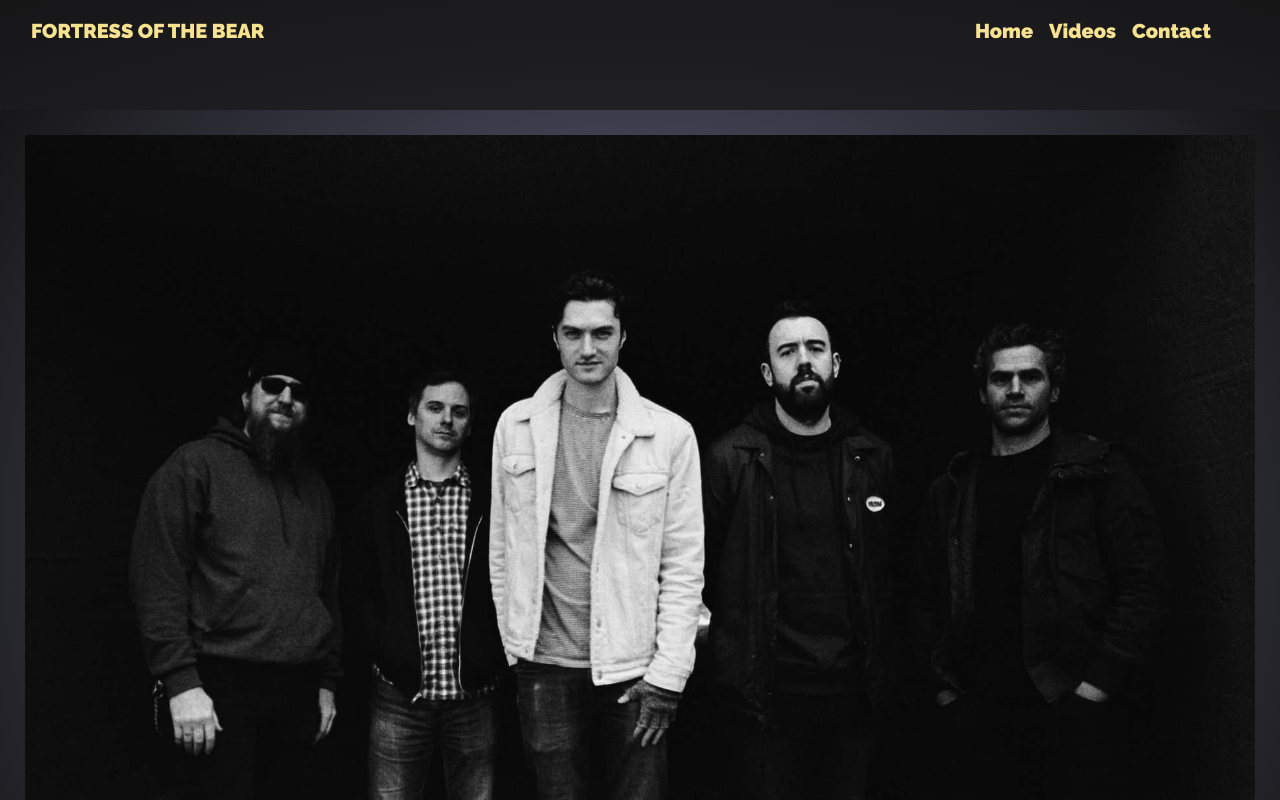
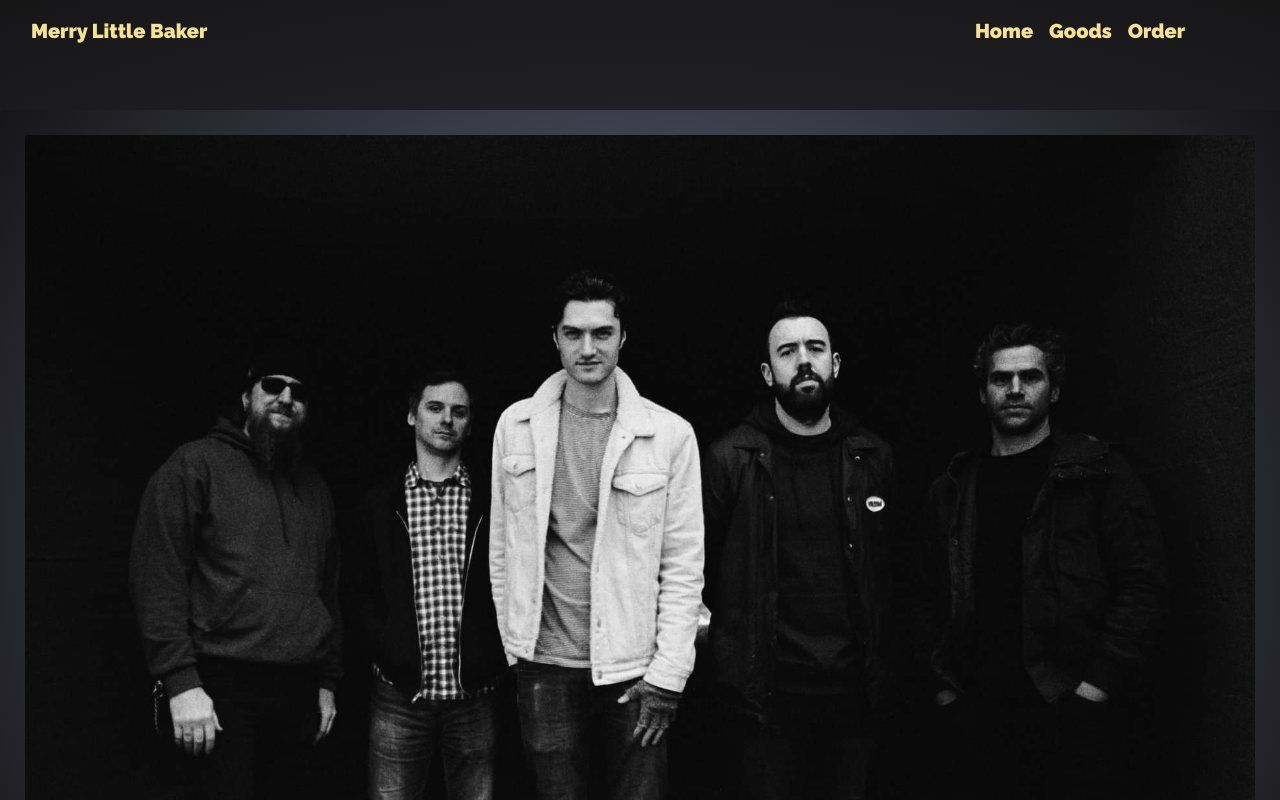
Before and after one commit to luckyian/merryBaker, a React (Create React App) app: page / in a window 1280 px wide. Shown: the top 800 px of the page. Built offline with nearby package versions, Linux system fonts and the light colour scheme; the HTML template or start-up script is replaced by a standard one.

Commit message:
Changed name on main part and changed route buttons to new projected routes

```diff
--- a/src/components/Navbar/index.js
+++ b/src/components/Navbar/index.js
@@ -9,7 +9,7 @@ function Navibar() {
     return (
         <Navbar expand="md" className="navibar text" variant="dark" sticky="top">
             <div className="col-md-9">
-                <Navbar.Brand className="text" href="#"  >FORTRESS OF THE BEAR</Navbar.Brand>
+                <Navbar.Brand className="text" href="#"  >Merry Little Baker</Navbar.Brand>
                 <Navbar.Toggle  className="float-right" type="button" data-toggle="collapse"
                     data-target="#navbarNavAltMarkup" aria-controls="navbarNavAltMarkup" aria-expanded="false"
                     aria-label="Toggle navigation" />
@@ -18,9 +18,9 @@ function Navibar() {
                 <Navbar.Collapse id="navbarNavAltMarkup">
                     <Nav>
                         <Nav.Link className="text" href="/#/index" >Home</Nav.Link>
-                        <Nav.Link className="text" href="/#/videos" >Videos</Nav.Link>
+                        <Nav.Link className="text" href="/#/videos" >Goods</Nav.Link>
                         {/* <Nav.Link href="/fortressofthebear/#/store" >Store</Nav.Link> */}
-                        <Nav.Link className="text" href="/#/contact" >Contact</Nav.Link>
+                        <Nav.Link className="text" href="/#/contact" >Order</Nav.Link>
                         {/* <Nav.Link href="/fortressofthebear/#/login" >Join</Nav.Link> */}
                         <Nav.Link href="#" className="nav-link" tabindex="5" aria-disabled="true"> </Nav.Link>
                     </Nav>
```
